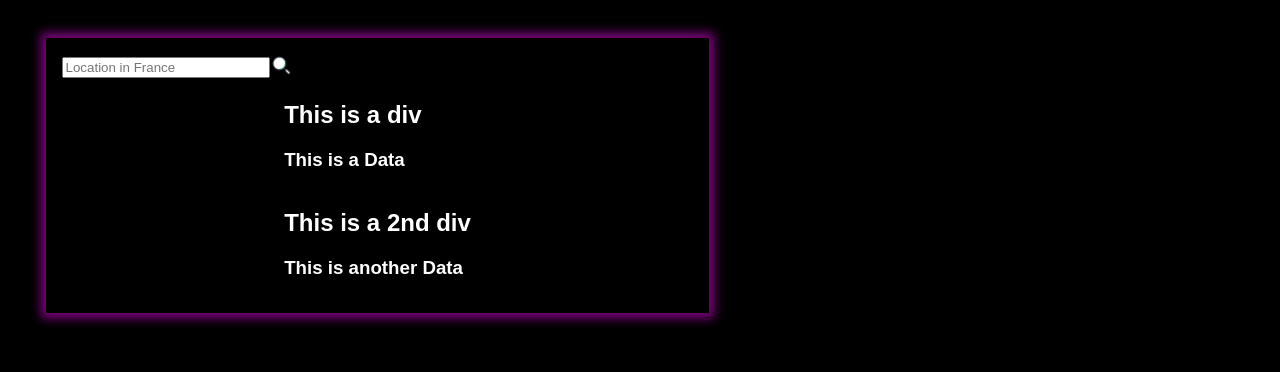
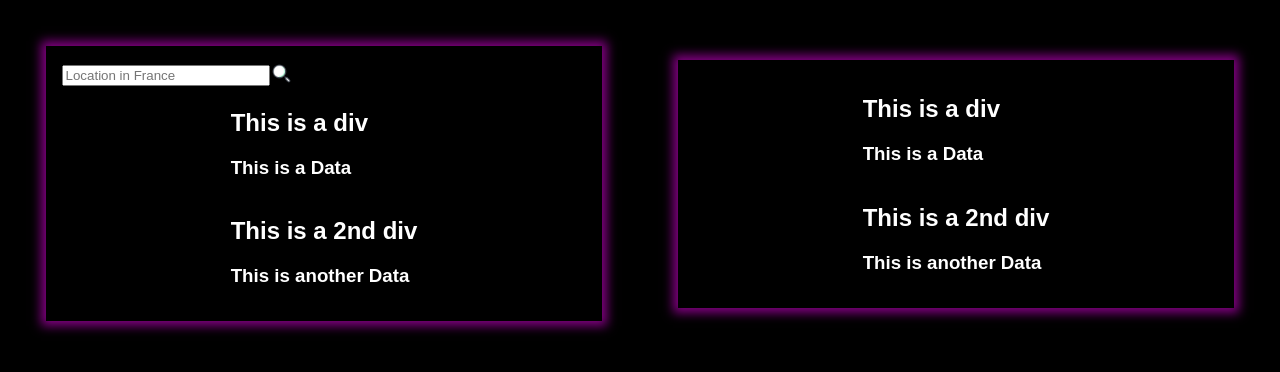
Before and after one commit to stellapln/front-end-imac2, a plain HTML site: page index.html in a window 1280 px wide. Drawn offline with Linux system fonts and the light colour scheme.

Commit message:
Update index.html

```diff
--- a/index.html
+++ b/index.html
@@ -5,9 +5,9 @@
 		<title>Crime France</title>
 	</head>
 	<body>
-
-		<div class="big-block">
-			<div class="input-research">
+        <div class="both-column">
+            <div class="big-block" id="left-block">
+                <div class="input-research" >
                     <input type="text" id="search-bar" placeholder="Location in France"/>
                     <div id="search-icon-container">
                         <img src="assets/search.png" id="search-icon"/>
@@ -24,5 +24,18 @@
                     </div>
                 </div>
             </div>
+            <div class="big-block" id="right-block">
+                <div class="small-blocks">
+                    <div class="small-block">
+                        <h2>This is a div</h2>
+                        <h3> This is a Data </h3>
+                    </div>
+                    <div class="small-block">
+                        <h2>This is a 2nd div</h2>
+                        <h3> This is another Data </h3>
+                    </div>
+                </div>
+            </div>
+        </div>
 	</body>
 </html>
```
Lines whose indentation alone changed are shown as unchanged.
